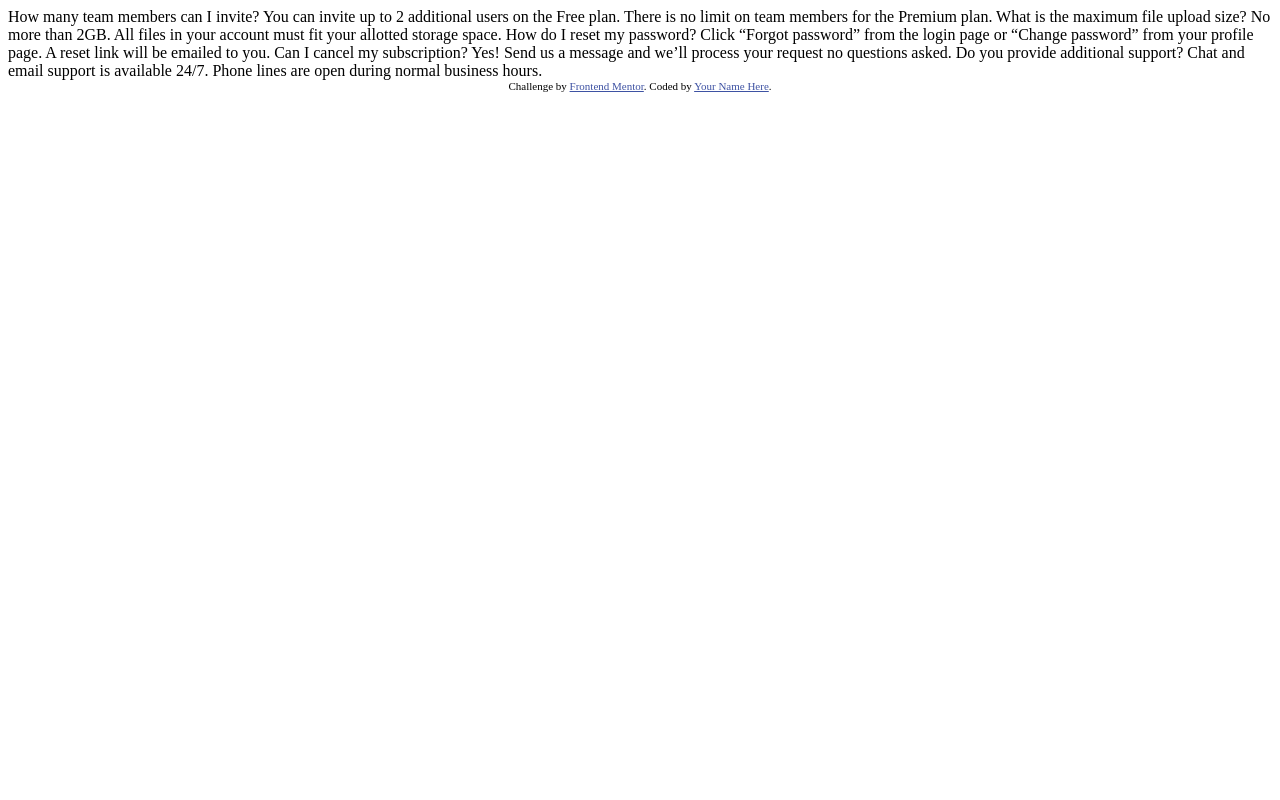
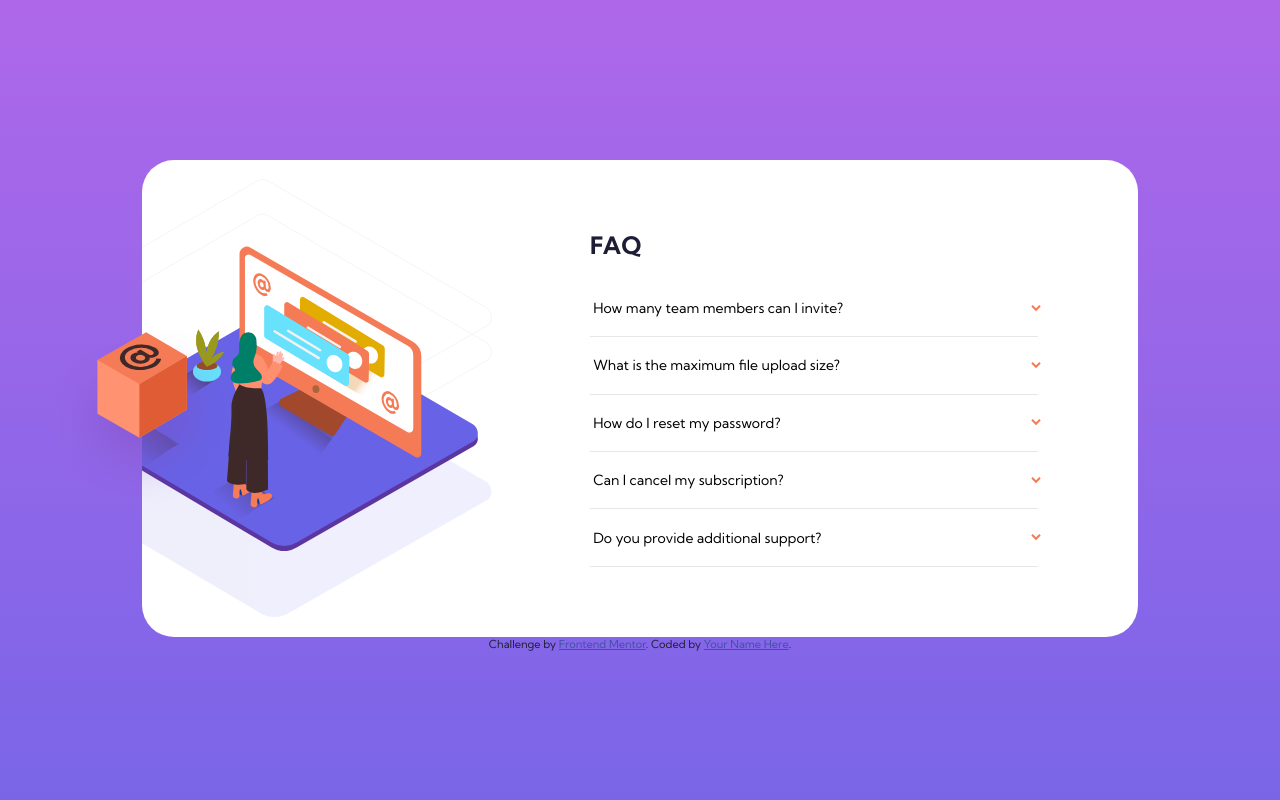
Before and after one commit to shan1y/Building-an-accordion, a plain HTML site: page index.html in a window 1280 px wide. Shown: the top 800 px of the page. Drawn offline with Linux system fonts and the light colour scheme.

Commit message:
Finished but needs orange cursor hover

```diff
--- a/index.html
+++ b/index.html
@@ -8,6 +8,11 @@
 
   <title>Frontend Mentor | FAQ Accordion Card</title>
 
+  <link rel="preconnect" href="https://fonts.googleapis.com">
+  <link rel="preconnect" href="https://fonts.gstatic.com" crossorigin>
+  <link href="https://fonts.googleapis.com/css2?family=Kumbh+Sans:wght@400;700&display=swap" rel="stylesheet">
+  <link rel="stylesheet" href="style.css">
+
   <!-- Feel free to remove these styles or customise in your own stylesheet 👍 -->
   <style>
     .attribution { font-size: 11px; text-align: center; }
@@ -15,26 +20,91 @@
   </style>
 </head>
 <body>
+
+  <section class="card">
+    <img src="images/illustration-box-desktop.svg" alt="card box" class="cardBox">
+
+
+    <div class="cardImage">
+      <img src="images/illustration-woman-online-desktop.svg" alt="woman online desktop"/>
+    </div>
+
+      <div class="cardText">
+        <h1>FAQ</h1>
+
+        <div class="accordion">
+
+          <div class="accordionItem">
+              <button class="accordionQuestion">
                 How many team members can I invite?
+              </button>
+            <div class="accordionCollapse collapse">
+              <div class="accordionContent">
                 You can invite up to 2 additional users on the Free plan. There is no limit on
                 team members for the Premium plan.
+              </div>
+            </div>
+          </div>
 
+
+
+            <div class="accordionItem">
+                <button class="accordionQuestion">
                   What is the maximum file upload size?
+                </button>
+              <div class="accordionCollapse collapse">
+                <div class="accordionContent">
                   No more than 2GB. All files in your account must fit your allotted storage space.
+                </div>
+            </div>
+          </div>
 
+
+            <div class="accordionItem">
+              <button class="accordionQuestion">
                 How do I reset my password?
+              </button>
+            <div class="accordionCollapse collapse">
+              <div class="accordionContent">
                 Click “Forgot password” from the login page or “Change password” from your profile page.
                 A reset link will be emailed to you.
+              </div>
+              </div>
+              </div>
 
+            <div class="accordionItem">
+              <button class="accordionQuestion">
                 Can I cancel my subscription?
+              </button>
+            <div class="accordionCollapse collapse">
+              <div class="accordionContent">
                 Yes! Send us a message and we’ll process your request no questions asked.
+              </div>
+              </div>
+              </div>
 
+
+            <div class="accordionItem">
+              <button class="accordionQuestion">
                 Do you provide additional support?
+              </button>
+            <div class="accordionCollapse collapse">
+              <div class="accordionContent">
                 Chat and email support is available 24/7. Phone lines are open during normal business hours.
+              </div>
+            </div>
+            </div>
+
+          </div>
+        </div>
+
+    </section>
 
   <div class="attribution">
     Challenge by <a href="https://www.frontendmentor.io?ref=challenge" target="_blank">Frontend Mentor</a>.
     Coded by <a href="#">Your Name Here</a>.
   </div>
+
+<script src="script.js"></script>
 </body>
 </html>
--- /dev/null
+++ b/script.js
@@ -0,0 +1,47 @@
+
+document.querySelectorAll('.accordionQuestion').forEach((item) => {
+    item.addEventListener('click',(event)=>{
+        console.log('click');
+        let accorCollapse = item.nextElementSibling;
+
+    if(!item.classList.contains('collapsing')) {
+
+    if(!item.classList.contains('open')){
+            // remove "collpase", add "collpasing" class to .accordionCollapse(sibling)
+
+            accorCollapse.style.display = 'block';
+            let accHeight = accorCollapse.clientHeight;
+
+            setTimeout(()=>{
+                accorCollapse.style.height=accHeight + 'px';
+                accorCollapse.style.display = '';
+            },1);
+
+
+            accorCollapse.classList = 'accordionCollapse collapsing';
+            // after x amount of time, remove "collapsing" class and add "collapse open" class
+            setTimeout(()=> {
+                accorCollapse.classList = 'accordionCollapse collapse open';
+                accorCollapse.style.height='';
+            },300);
+    }
+        // close accordion item
+    else {
+        // remove "collase open" from .accordion_collapse, add "collapsing"
+        accorCollapse.classList = 'accordionCollapse collapsing';
+
+        setTimeout(() => {
+            accorCollapse.style.height='0px';
+        },1)
+        // after x amount of time, remove "collapsing" class and add "collapse" class
+        setTimeout(()=> {
+            accorCollapse.classList = 'accordionCollapse collapse'
+            accorCollapse.style.height='';
+        },300);
+    }
+
+    item.classList.toggle('open')
+    accorCollapse.classList.toggle('open');
+    };
+})
+});
--- /dev/null
+++ b/style.css
@@ -0,0 +1,201 @@
+
+:root {
+    --text-blue:hsl(238, 29%, 16%);
+    --text-dkBlue:hsl(237, 12%, 33%);
+    --text-grBlue:hsl(240, 6%, 50%);
+    --text-red:hsl(14, 88%, 65%);
+    --gradient-violet:hsl(273, 75%, 66%);
+    --gradient-blue:hsl(240, 73%, 65%);
+    --divider-blue:hsl(240, 5%, 91%);
+}
+
+h1,h2,h3 {
+    margin-top: 0;
+}
+
+html {
+    box-sizing: initial;
+    font-size:100%;
+}
+
+*, *::before, *::after{
+    box-sizing: inherit;
+}
+
+body {
+    min-height: 100vh;
+    margin:0;
+    padding:10rem 1rem;
+    font-family: 'Kumbh Sans', sans-serif;
+    background-image: linear-gradient(var(--gradient-violet),var(--gradient-blue));
+    color:var(--text-blue);
+}
+
+.accordionContent {
+    font-size: 0.75rem;
+    line-height: 1.4rem;
+    padding-bottom: 1rem;
+}
+
+.card {
+    background:white;
+    border-radius: 2rem;
+    max-width: 56rem;
+    background-image: url('images/bg-pattern-mobile.svg');
+    background-repeat: no-repeat;
+    background-position: center 0%;
+    background-size: 15rem;
+    position: relative;
+    padding: 2.875rem 1.5rem;
+
+
+
+}
+
+.cardBox {
+    display:none;
+}
+
+.cardImage img{
+    width: 100%;
+    height:auto;
+    top:-6.8rem;
+    max-width:15rem;
+    position: absolute;
+    display: block;
+    left: 50%;
+    transform: translateX(-50%);
+
+}
+
+.cardImage {
+    position:relative;
+}
+
+.cardText {
+    padding-top: 7rem;
+
+}
+
+.accordionItem{
+    border-bottom: 1px solid var(--divider-blue) ;
+    padding-top: 1rem;
+}
+
+.accordionQuestion {
+    display: flex;
+    width:100%;
+    justify-content: space-between;
+    align-items:center;
+    border:none;
+    background:transparent;
+    padding:0.2rem;
+    font-size:0.875rem;
+    font-family: 'Kumbh Sans', sans-serif;
+    margin-bottom: 1rem;
+    text-align: left;
+}
+
+.accordionQuestion::after {
+    content: '';
+    display: block;
+    width: 0.625rem;
+    height: 1rem;
+    background-image: url('/images/icon-arrow-down.svg');
+    background-repeat: no-repeat;
+    background-size:contain;
+    background-position: center center;
+    border:none;
+    transition: transform 300ms ease-in-out;
+
+
+}
+
+.accordionQuestion:focus, .accordionQuestion:focus-visible {
+    border:none;
+    outline:dashed 1px hsl(240,6%,50%,50%);
+}
+
+.accordionItem h2 {
+    margin-bottom: 0;
+}
+
+
+.accordionQuestion.open{
+    font-weight:700;
+}
+
+.accordionQuestion.open::after{
+    transform: rotate(180deg);
+}
+
+.accordionCollapse.collapse{
+    display:none;
+}
+
+.accordionCollapse {
+    transition: height 300ms ease;
+}
+
+.accordionCollapse.collapsing {
+    height:0;
+    overflow:hidden;
+}
+
+.accordionCollapse.open{
+    display: block;
+
+
+}
+
+@media (min-width: 56em){
+    .card{
+        position: relative;
+        display: flex;
+        margin: 0 auto;
+        padding:4.375rem 6.25rem 4.375rem 0rem;
+        background-image: url('images/bg-pattern-desktop.svg');
+        background-size: 45%;
+        background-position: -18% center;
+        background-repeat: no-repeat;
+
+    }
+
+    body {
+        padding: 5 rem;
+    }
+
+
+    .cardImage, .cardText{
+        flex:1;
+
+    }
+
+    .cardImage {
+        display:flex;
+        align-items:center;
+        overflow:hidden;
+    }
+
+    .cardImage img{
+        transform: translateX(-4rem);
+        max-width: 25rem;
+        top:auto;
+        position: relative;
+        left: auto;
+
+    }
+
+    .cardBox{
+        display:block;
+        position:absolute;
+        top:55%;
+        left:0;
+        transform:translateX(-50%) translateY(-50%);
+        z-index: 1;
+    }
+
+    .cardText {
+        padding-top: 0;
+    }
+}
```
Lines whose indentation alone changed are shown as unchanged.
